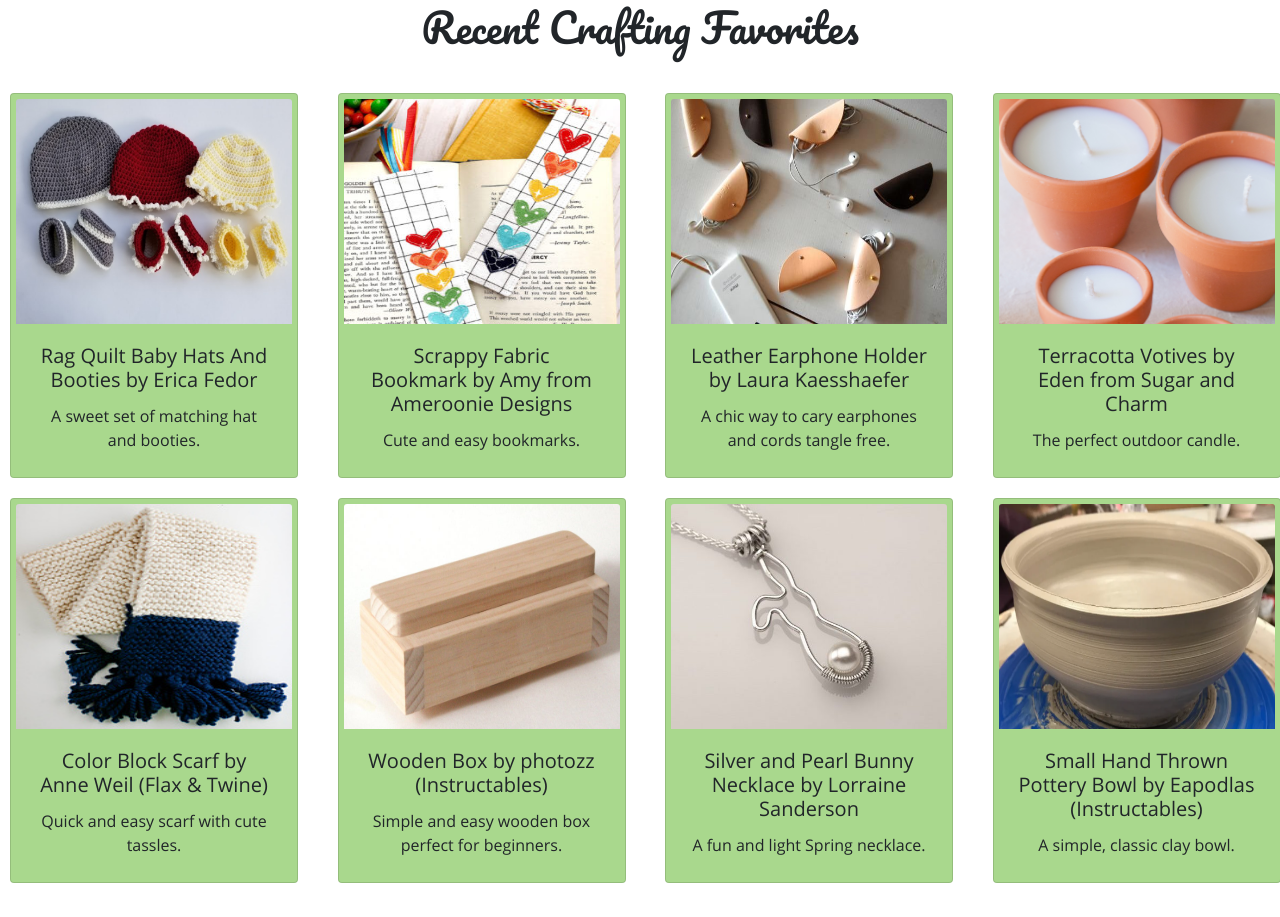
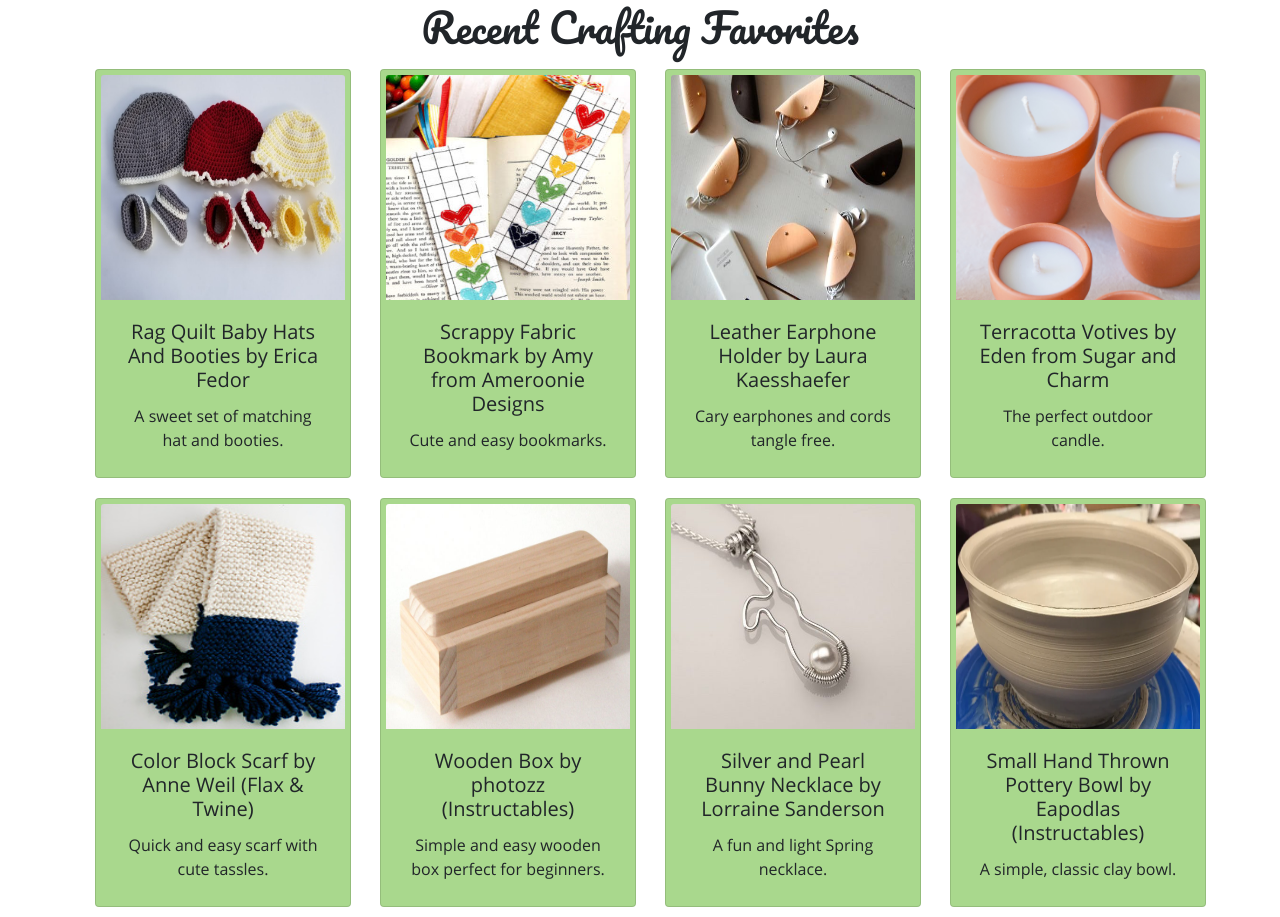
Before and after one commit to megforster/Handcraft-Revival, a website: page index.html in a window 1280 px wide. Shown: the part 821-1738 px from the top of the page. Before the commit the page ends 1714 px from the top, so only its background shows below. Drawn offline with nearby package versions, Linux system fonts and the light colour scheme.

Commit message:
Card spacing tweak to nav bar collapse

```diff
--- a/css/style.scss
+++ b/css/style.scss
@@ -78,6 +78,18 @@ $secondary-font: "Open Sans", sans-serif;
 }
 
 .cardMargin{
-   margin:10px;
-   padding:5px;
+    margin:10px;
+    padding:5px;
 }
+
+.mb0{
+    margin-bottom: 0px;
+}
+
+.ml3{
+    margin-left: 3px;
+}
+
+.cardMargin2{
+    margin: 0px 50px;
+}
--- a/index.html
+++ b/index.html
@@ -69,7 +69,7 @@
       </div>
       <br>
       <br>
-      <div id="mainContent" class="centered">
+      <!-- <div id="mainContent" class="centered">
         <h1 class="mainFont">Recent Crafting Favorites</h1>
         <br>
         <div class="row">
@@ -148,7 +148,90 @@
                   </div>
             </div>
         </div>
-      </div>
+      </div> -->
+
+      <div class="container centered">
+        <h1 class="centered mainFont">Recent Crafting Favorites</h1>
+        <div class="row secondaryFont">
+            <div class="col">
+                    <div class="card primaryBackgroundLight cardMargin" style="width: 16rem;">
+                      <img class="card-img-top" src="images/babyBootiesHat.jpg" alt="Card image cap" height="225">
+                      <div class="card-body secondaryFont">
+                        <h5 class="card-title">Rag Quilt Baby Hats And Booties by Erica Fedor</h5>
+                        <p class="card-text">A sweet set of matching hat and booties.</p>
+                      </div>
+                    </div>
+            </div>
+            <div class="col">
+                <div class="card primaryBackgroundLight cardMargin" style="width: 16rem;">
+                  <img class="card-img-top" src="images/sewnBookmark.jpg" alt="Card image cap" height="225">
+                  <div class="card-body secondaryFont">
+                    <h5 class="card-title">Scrappy Fabric Bookmark by Amy from Ameroonie Designs</h5>
+                    <p class="card-text">Cute and easy bookmarks.</p>
+                  </div>
+                </div>
+
+            </div>
+            <div class="col">
+                <div class="card primaryBackgroundLight cardMargin" style="width: 16rem;">
+                  <img class="card-img-top" src="images/leatherCordHolder.jpg" alt="Card image cap" height="225">
+                  <div class="card-body secondaryFont">
+                    <h5 class="card-title">Leather Earphone Holder by Laura Kaesshaefer</h5>
+                    <p class="card-text">Cary earphones and cords tangle free.</p>
+                  </div>
+                </div>
+
+            </div>
+            <div class="col">
+                <div class="card primaryBackgroundLight cardMargin" style="width: 16rem;">
+                  <img class="card-img-top" src="images/candles.jpg" alt="Card image cap" height="225">
+                  <div class="card-body secondaryFont">
+                    <h5 class="card-title">Terracotta Votives by Eden from Sugar and Charm</h5>
+                    <p class="card-text">The perfect outdoor candle.</p>
+                  </div>
+                </div>
+
+            </div>
+        </div>
+        <div class="row secondaryFont">
+            <div class="col">
+                <div class="card primaryBackgroundLight cardMargin" style="width: 16rem;">
+                  <img class="card-img-top" src="images/knitScarf.jpg" alt="Card image cap" height="225">
+                  <div class="card-body secondaryFont">
+                    <h5 class="card-title">Color Block Scarf by Anne Weil (Flax & Twine)</h5>
+                    <p class="card-text">Quick and easy scarf with cute tassles.</p>
+                  </div>
+                  </div>
+            </div>
+            <div class="col">
+                <div class="card primaryBackgroundLight cardMargin" style="width: 16rem;">
+                  <img class="card-img-top" src="images/woodenBox.jpg" alt="Card image cap" height="225">
+                  <div class="card-body secondaryFont">
+                    <h5 class="card-title">Wooden Box by photozz (Instructables)</h5>
+                    <p class="card-text">Simple and easy wooden box perfect for beginners.</p>
+                  </div>
+                  </div>
+            </div>
+            <div class="col">
+                <div class="card primaryBackgroundLight cardMargin" style="width: 16rem;">
+                  <img class="card-img-top" src="images/jewlery.jpg" alt="Card image cap" height="225">
+                  <div class="card-body secondaryFont">
+                    <h5 class="card-title">Silver and Pearl Bunny Necklace by Lorraine Sanderson</h5>
+                    <p class="card-text">A fun and light Spring necklace.</p>
+                  </div>
+                </div>
+
+            </div>
+            <div class="col">
+                <div class="card primaryBackgroundLight cardMargin" style="width: 16rem;">
+                  <img class="card-img-top" src="images/potteryBowl.png" alt="Card image cap" height="225">
+                  <div class="card-body secondaryFont">
+                    <h5 class="card-title">Small Hand Thrown Pottery Bowl by Eapodlas (Instructables)</h5>
+                    <p class="card-text">A simple, classic clay bowl.</p>
+                  </div>
+            </div>
+        </div>
+    </div>
 
     <!-- jQuery must come first, then Popper.js, then the Bootstrap JavaScript plugins.-->
     <script src="node_modules/jquery/dist/jquery.js"></script>
--- a/navigationBar.html
+++ b/navigationBar.html
@@ -12,7 +12,7 @@
         <div class="centered primaryBackgroundLight">
             <a class="navbar-brand mx-auto" href="index.html"><img src="images/logo.png" width="60"></a>
         </div>
-        <nav class="navbar navbar-expand-lg navbar-light bg-light">
+        <nav class="navbar navbar-expand-xl navbar-light bg-light">
             <button class="navbar-toggler mx-auto" type="button" data-toggle="collapse" data-target="#navbarSupportedContent" aria-controls="navbarSupportedContent" aria-expanded="false" aria-label="Toggle navigation">
               <span class="navbar-toggler-icon"></span>
             </button>
@@ -20,7 +20,7 @@
             <div class="collapse navbar-collapse" id="navbarSupportedContent">
               <ul class="navbar-nav mx-auto secondaryFont">
                 <li class="nav-item dropdown">
-                  <a class="nav-link dropdown-toggle" href="craftPage.html" data-toggle="dropdown" role="button" aria-haspopup="true" aria-expanded="false">
+                  <a class="nav-link dropcdown-toggle" href="craftPage.html" data-toggle="dropdown" role="button" aria-haspopup="true" aria-expanded="false">
                     Crochet
                   </a>
                   <div class="dropdown-menu" aria-labelledby="crochetDropdown">
```
Also changed, not shown: craftPage.html (+1 -1 lines), suggestionsPage.html (+7 -5 lines), topicPage.html (+24 -24 lines), css/style.css.
